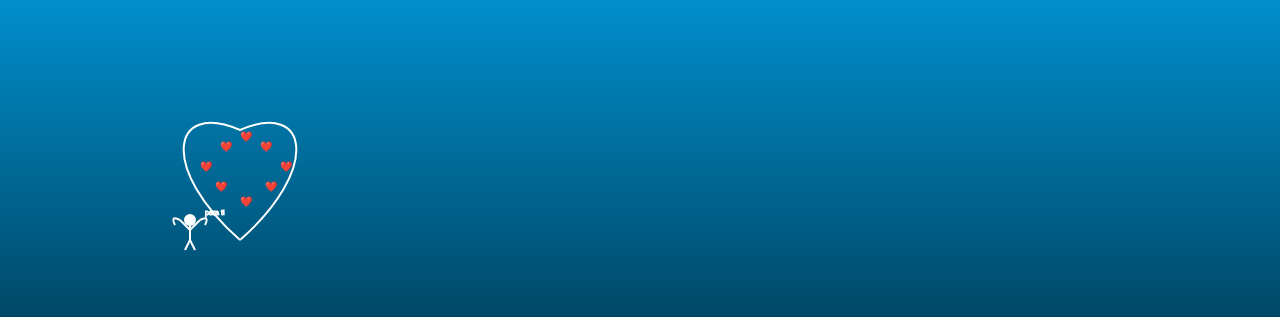
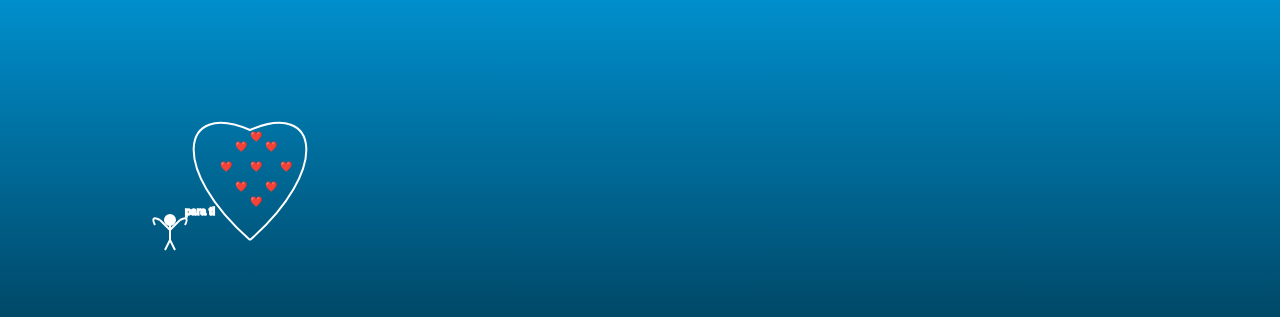
Before and after one commit to jAtienza00/prueba, a React (Create React App) app: page / in a window 1280 px wide. Shown: the part 159-476 px from the top of the page. Built offline with nearby package versions, Linux system fonts and the light colour scheme; no server answers.

Commit message:
Update ImagenAniversario.js

```diff
--- a/src/components/ImagenAniversario.js
+++ b/src/components/ImagenAniversario.js
@@ -1,51 +1,56 @@
 import React from 'react';
-import './imagenAniversario.css'; // Para la animación
+import './imagenAniversario.css';
 
 const ImagenAniversario = () => {
   return (
     <div style={{ width: '100%', textAlign: 'center' }}>
       <svg
-        viewBox="0 0 200 200"
-        width="200"
+        viewBox="0 0 220 200"
+        width="220"
         height="200"
         xmlns="http://www.w3.org/2000/svg"
         className="draw"
         fill="none"
         stroke="white"
-        strokeWidth="1"
+        strokeWidth="1.5"
       >
-        {/* Mini corazones formando la silueta de un corazón grande */}
-        <g fill="white" stroke="none">
-          <path d="M100 170 C20 100, 30 30, 100 60 C170 30, 180 100, 100 170 Z" fill="none" stroke="white" strokeWidth="2" />
-          {
-            // Mini corazones distribuidos a mano (puedes afinar más)
-          }
-          <text x="60" y="100" fontSize="10" fill="white">❤️</text>
-          <text x="80" y="80" fontSize="10" fill="white">❤️</text>
-          <text x="100" y="70" fontSize="10" fill="white">❤️</text>
-          <text x="120" y="80" fontSize="10" fill="white">❤️</text>
-          <text x="140" y="100" fontSize="10" fill="white">❤️</text>
-          <text x="125" y="120" fontSize="10" fill="white">❤️</text>
-          <text x="100" y="135" fontSize="10" fill="white">❤️</text>
-          <text x="75" y="120" fontSize="10" fill="white">❤️</text>
+        {/* Corazón grande */}
+        <path
+          d="M110 170 C30 100, 40 30, 110 60 C180 30, 190 100, 110 170 Z"
+          fill="none"
+          stroke="white"
+          strokeWidth="2"
+        />
+
+        {/* Mini corazones distribuidos */}
+        <g fontSize="10">
+          <text x="80" y="100">❤️</text>
+          <text x="95" y="80">❤️</text>
+          <text x="110" y="70">❤️</text>
+          <text x="125" y="80">❤️</text>
+          <text x="140" y="100">❤️</text>
+          <text x="125" y="120">❤️</text>
+          <text x="110" y="135">❤️</text>
+          <text x="95" y="120">❤️</text>
+          <text x="110" y="100">❤️</text>
         </g>
 
-        {/* Muñeco alado */}
+        {/* Muñeco más a la izquierda */}
         <g stroke="white" strokeWidth="2">
-          <circle cx="50" cy="150" r="5" fill="white" />
-          <line x1="50" y1="155" x2="50" y2="170" />
-          <line x1="50" y1="160" x2="40" y2="150" />
-          <line x1="50" y1="160" x2="60" y2="150" />
-          <line x1="50" y1="170" x2="45" y2="180" />
-          <line x1="50" y1="170" x2="55" y2="180" />
+          <circle cx="30" cy="150" r="5" fill="white" />
+          <line x1="30" y1="155" x2="30" y2="170" />
+          <line x1="30" y1="160" x2="20" y2="150" />
+          <line x1="30" y1="160" x2="40" y2="150" />
+          <line x1="30" y1="170" x2="25" y2="180" />
+          <line x1="30" y1="170" x2="35" y2="180" />
 
           {/* Alas */}
-          <path d="M40 150 Q30 145, 35 155" fill="none" />
-          <path d="M60 150 Q70 145, 65 155" fill="none" />
+          <path d="M20 150 Q10 145, 15 155" fill="none" />
+          <path d="M40 150 Q50 145, 45 155" fill="none" />
         </g>
 
-        {/* Texto */}
-        <text x="65" y="145" fontSize="7" fill="white">para ti</text>
+        {/* Texto más grande y separado */}
+        <text x="45" y="145" fontSize="10" fill="white" fontWeight="bold">para ti</text>
       </svg>
     </div>
   );
```
